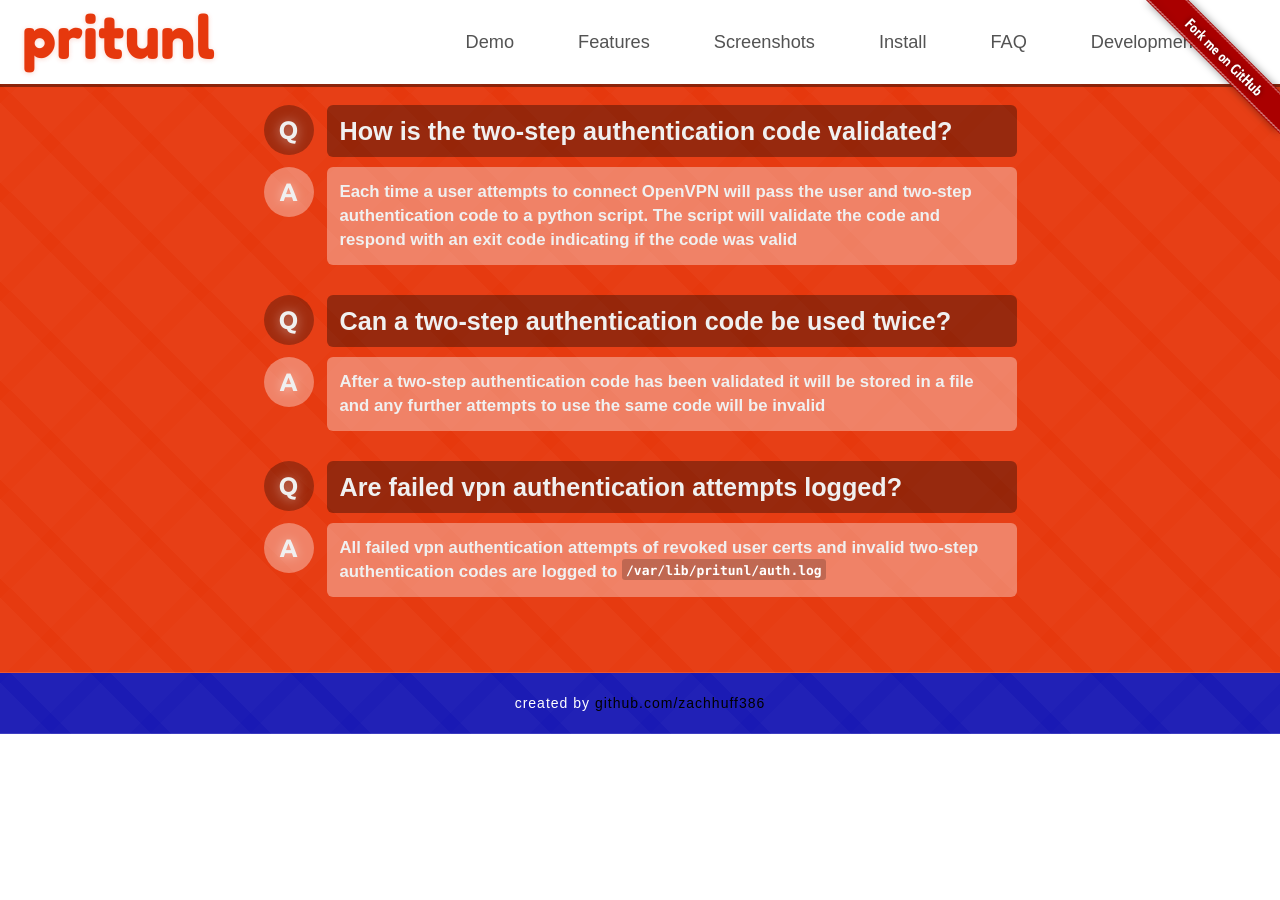
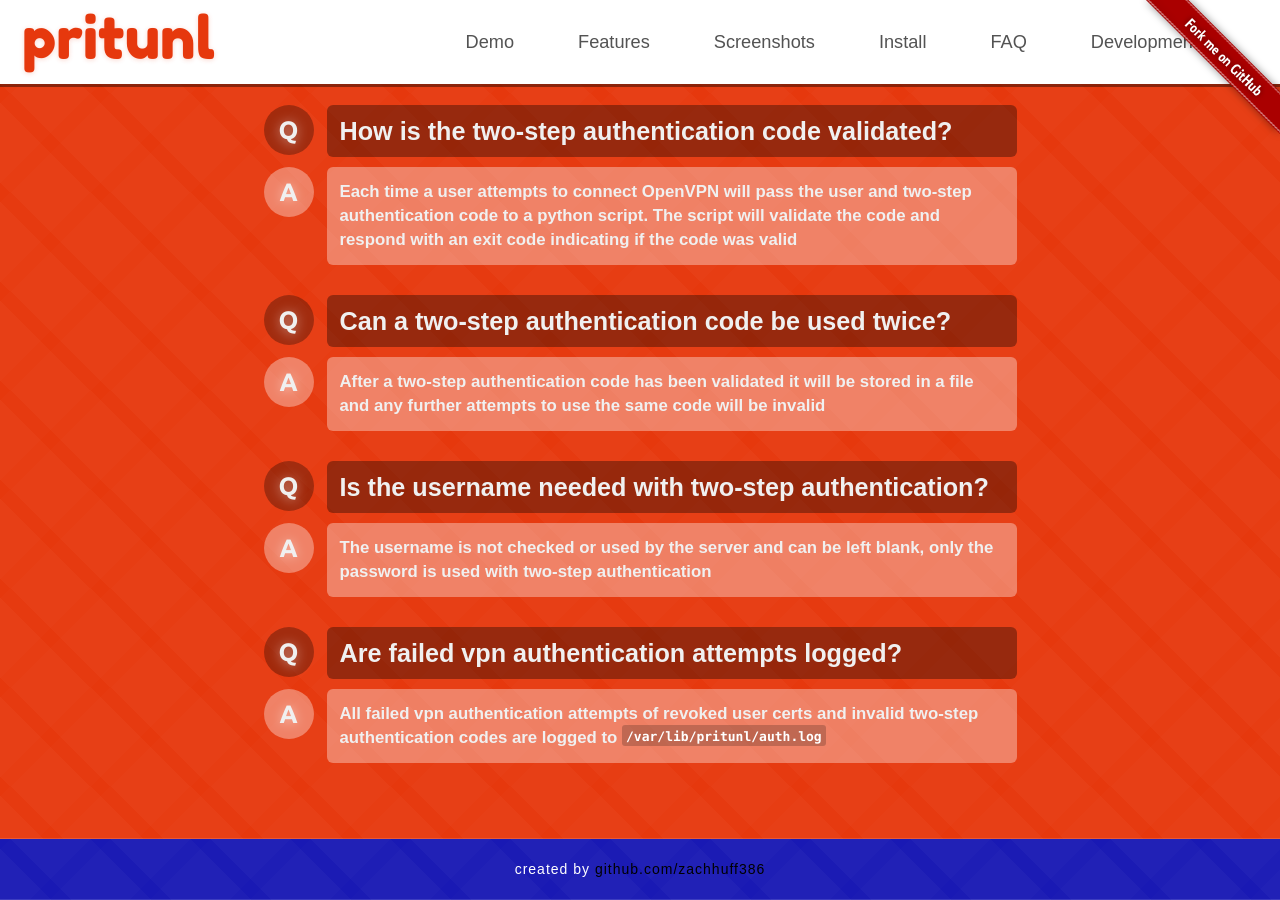
Before and after one commit to pritunl/pritunl.github.io, a Jekyll site: the page built from index.html, in a window 1280 px wide and 900 px high, scrolled down 8109 px. Built offline with Jekyll 4.4.1, drawn with Linux system fonts in a browser that asks for light colours; nearby versions of some CDN libraries; Markdown is read by kramdown in place of the engine named in the settings; before the commit the page ends 8843 px from its top, so only the background shows below that.

Commit message:
Add faq question

```diff
--- a/index.html
+++ b/index.html
@@ -1145,6 +1145,22 @@
               <span>Q</span>
             </div>
             <div class="faq-point-description">
+              <span>Is the username needed with two-step authentication?</span>
+            </div>
+          </div>
+          <div class="faq-point answer clearfix">
+            <div class="faq-point-label header">
+              <span>A</span>
+            </div>
+            <div class="faq-point-description">
+              The username is not checked or used by the server and can be left blank, only the password is used with two-step authentication
+            </div>
+          </div>
+          <div class="faq-point question clearfix">
+            <div class="faq-point-label header">
+              <span>Q</span>
+            </div>
+            <div class="faq-point-description">
               <span>Are failed vpn authentication attempts logged?</span>
             </div>
           </div>
```
